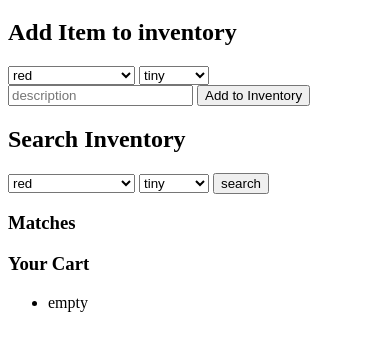
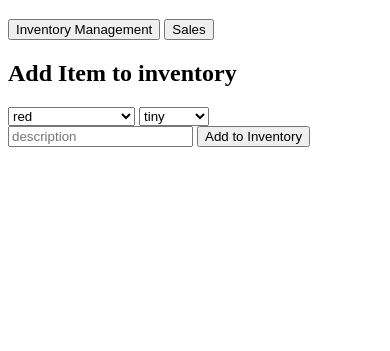
Before and after one commit to Jaco26/gacrux-JQSynthesis, a plain HTML site: page index.html in a window 390 px wide. Shown: the part 61-412 px from the top of the page. Drawn offline with Linux system fonts and the light colour scheme.

Commit message:
updated interface and added strech goals to readme

```diff
--- a/index.html
+++ b/index.html
@@ -9,6 +9,11 @@
   <body>
 
     <h1>Do You Have This?</h1>
+
+    <section id="menu">
+      <button class="toggleState">Inventory Management</button>
+      <button class="toggleState">Sales</button>
+    </section>
 
     <section id='addToInventory'>
       <h2>Add Item to inventory</h2>
--- a/inventory.js
+++ b/inventory.js
@@ -1,5 +1,6 @@
 var inventory = [];
 var cart = [];
+var inventoryState = true; // if false, we're in sales mode
 
 
 $( document ).ready( function(){
@@ -41,6 +42,14 @@ $( document ).ready( function(){
       }
       updateCart();
     }); // end matchesOut on click of .addToCartButton
+    $('.toggleState').on('click', function(){
+      // switch inventory state between true and false
+      inventoryState = !inventoryState;
+      console.log(inventoryState);
+      updateUI();
+    }); // $('.toggleState').on('click'
+
+    updateUI();
 }); // end doc ready
 
 function displayInventory(){
@@ -83,3 +92,15 @@ function updateCart(){
     output.append('<li>'+cart[i].description+'</li>');
   }
 }
+
+function updateUI(){
+  if(inventoryState){
+    $('#addToInventory').show();
+    $('#searchInventory').hide();
+    $('#shoppingcart').hide();
+  } else {
+    $('#addToInventory').hide();
+    $('#searchInventory').show();
+    $('#shoppingcart').show();
+  }
+}
```
Also changed, not shown: 1 other file.
